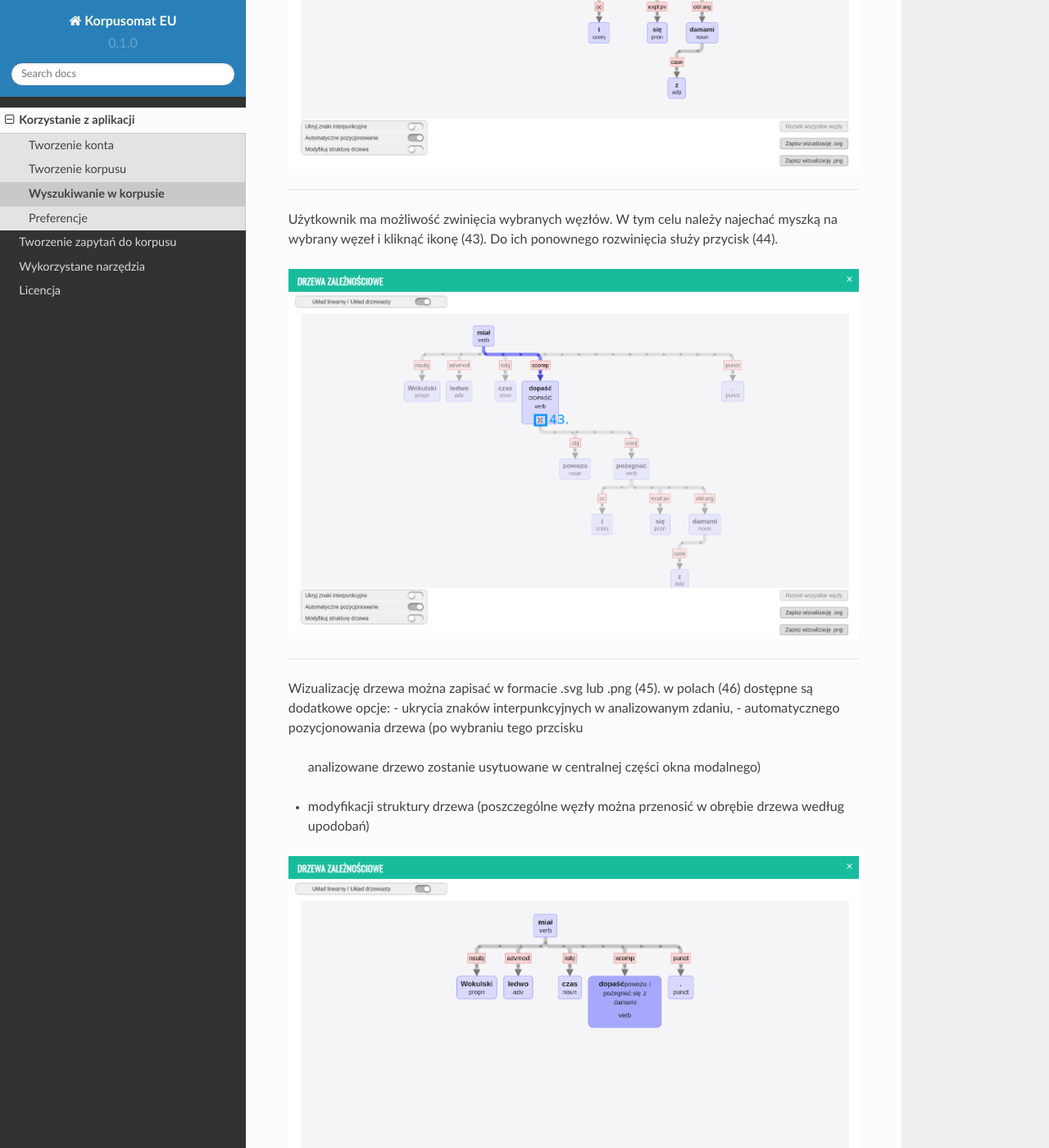
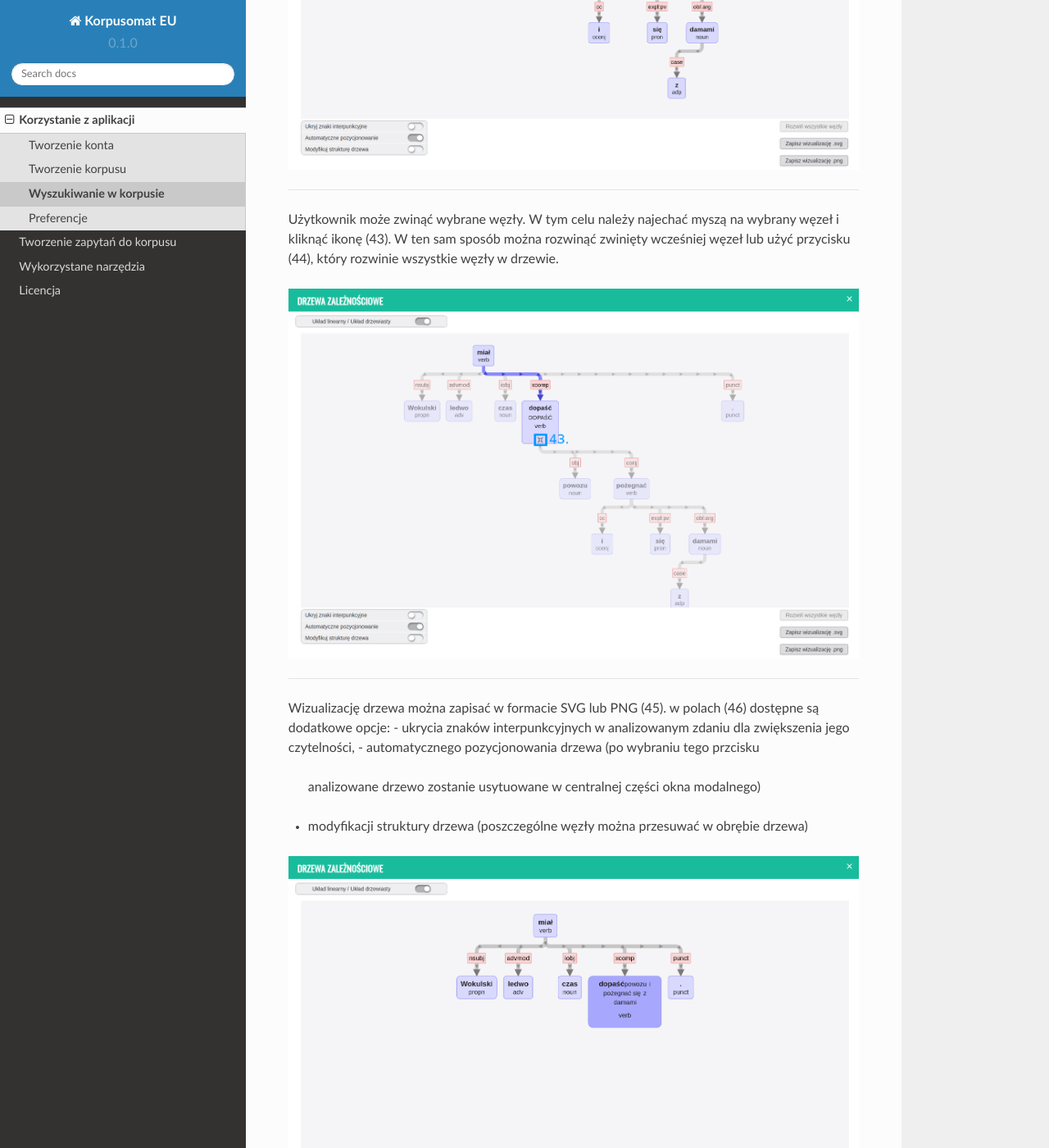
Before and after one commit to ipipan/korpusomat-eu-docs, a Sphinx documentation site: the page built from docs/source/instrukcja/wyszukiwanie.rst, in a window 1280 px wide and 1400 px high, scrolled down 3215 px. Shown: the whole window at 82% size. Built offline with Sphinx 7.4.7 and the Read the Docs theme 2.0.0, drawn with Linux system fonts in a browser that asks for light colours; some of the changed text lies outside the part shown.

Commit message:
Update wyszukiwanie.rst

```diff
--- a/docs/source/instrukcja/wyszukiwanie.rst
+++ b/docs/source/instrukcja/wyszukiwanie.rst
@@ -44,32 +44,31 @@
 
 --------------
 
-Klikając na ikonę (40) użytkownik zostaje przekierowany do strony
-z wizualizacją drzew zależnościowych. Wizualizacji podlega zdanie,
+Po kliknięciu ikony (40) użytkownik zostaje przekierowany do strony
+z wizualizacją drzew zależnościowych. Wizualizacji podlega pełne wypowiedzenie,
 zawierające konkretny przykład wyszukanych rezultatów zapytania.
-Użytkownik wybiera preferowany układ drzewa: linearny (41), bądź drzewiasty (42).
+Użytkownik może się przełączać między dwoma układami: linearnym (41), bądź drzewiastym (42).
 
 |image21|
 |image22|
 
 --------------
 
-Użytkownik ma możliwość zwinięcia wybranych węzłów. W tym celu należy najechać
-myszką na wybrany węzeł i kliknąć ikonę (43). Do ich ponownego rozwinięcia służy
-przycisk (44).
+Użytkownik może zwinąć wybrane węzły. W tym celu należy najechać
+myszą na wybrany węzeł i kliknąć ikonę (43). W ten sam sposób można rozwinąć zwinięty
+wcześniej węzeł lub użyć przycisku (44), który rozwinie wszystkie węzły w drzewie.
 
 |image23|
 
 --------------
 
-Wizualizację drzewa można zapisać w formacie .svg lub .png (45).
+Wizualizację drzewa można zapisać w formacie SVG lub PNG (45).
 w polach (46) dostępne są dodatkowe opcje:
--   ukrycia znaków interpunkcyjnych w analizowanym zdaniu,
+-   ukrycia znaków interpunkcyjnych w analizowanym zdaniu dla zwiększenia jego czytelności,
 -   automatycznego pozycjonowania drzewa (po wybraniu tego przcisku
     analizowane drzewo zostanie usytuowane w centralnej
     części okna modalnego)
--   modyfikacji struktury drzewa (poszczególne węzły można przenosić
-    w obrębie drzewa według upodobań)
+-   modyfikacji struktury drzewa (poszczególne węzły można przesuwać w obrębie drzewa)
 
 |image24|
 
```
